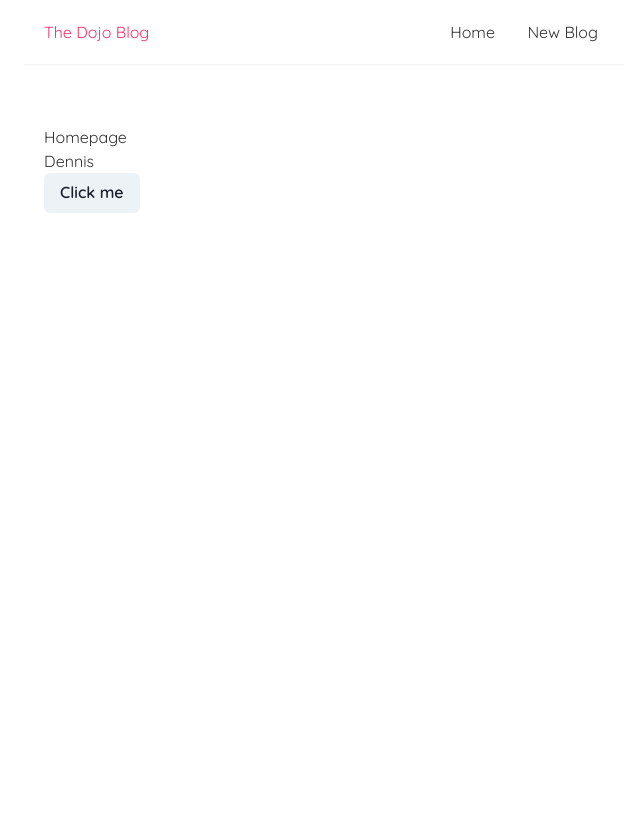
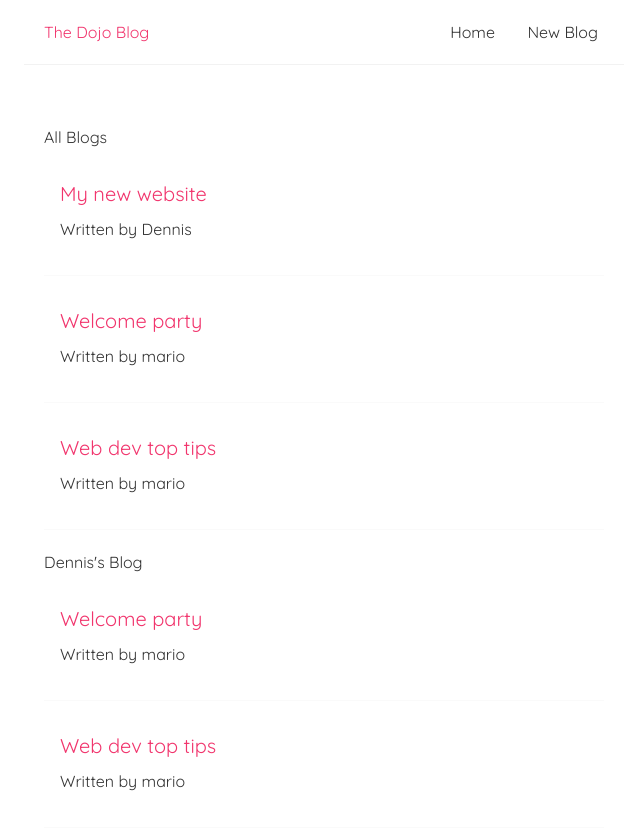
Before and after one commit to Dennis-star1001/Furniture, a React (Create React App) app: page / in a window 1280 px wide. Shown: the top 830 px of the page, without its empty margins (316-956 px from the left). Before the commit the page ends 800 px from the top, so only its background shows below. Built offline with nearby package versions, Linux system fonts and the light colour scheme.

Commit message:
reuseable

```diff
--- a/package.json
+++ b/package.json
@@ -17,7 +17,7 @@
     "web-vitals": "^2.1.4"
   },
   "scripts": {
-    "start": "cross-env NODE_PATH=src react-scripts start",
+    "start": "react-scripts start",
     "build": "react-scripts build",
     "test": "react-scripts test",
     "eject": "react-scripts eject"
--- a/src/containers/App.js
+++ b/src/App.js
@@ -1,7 +1,7 @@
 import { Box, Text } from '@chakra-ui/react'
 import {useState, useEffect} from "react";
-import Navbar from '../Navbar/Navbar';
-import Home from '../Home';
+import Navbar from './Navbar';
+import Home from './Home';
 
 
 
--- /dev/null
+++ b/src/BlogList.js
@@ -0,0 +1,18 @@
+const BlogList = ({blogs,title}) => {
+
+    return (
+        <div className="blog-list">
+            <h2>{title}</h2>
+            {blogs.map((blog) => (
+                <div className="blog-preview" key={blog.id}>
+                    <h2>{blog.title}</h2>
+
+                    <p>Written by {blog.author}</p>
+                    <br />
+                </div>
+            ))}
+        </div>
+    );
+}
+
+export default BlogList;
--- a/src/Home.js
+++ b/src/Home.js
@@ -1,20 +1,22 @@
-import { Box, Button } from "@chakra-ui/react";
+import './index.css'
+import { Box, Button, Text } from "@chakra-ui/react";
 import { useEffect, useState } from "react";
+import BlogList from './BlogList';
 
 const Home = () => {
 
-const [name, setName] = useState('Dennis');
-    const handleClick = (e) => {
-     setName('Temoye')
-    }
+    const [blogs, setBlogs] = useState([
+        { title: 'My new website', body: 'lorem ipsum.....', author: 'Dennis', id: '1' },
+        { title: 'Welcome party', body: 'lorem ipsum.....', author: 'mario', id: '2' },
+        { title: 'Web dev top tips', body: 'lorem ipsum.....', author: 'mario', id: '3' }
+    ]);
+
 
 
     return (
         <Box className="home">
-            <h2>Homepage</h2>
-            <p>{name}</p>
-            <Button onClick={handleClick}>Click me</Button>
-
+            <BlogList blogs={blogs} title="All Blogs" />
+            <BlogList blogs={blogs.filter((e)=> e.author === 'mario')} title="Dennis's Blog" />
         </Box>
     );
 }
--- a/src/Navbar/Navbar.js
+++ b/src/Navbar.js
@@ -1,4 +1,4 @@
-import '../index.css'
+import './index.css'
 
 
 const Navbar = () => {
--- a/src/index.css
+++ b/src/index.css
@@ -33,3 +33,18 @@
   margin: 40px auto;
   padding: 20px;
 }
+
+/* blog preview / list*/
+.blog-preview{
+  padding: 10px 16px;
+  margin: 20px 0;
+  border-bottom: 1px solid #fafafa;
+}
+.blog-preview:hover{
+  box-shadow: 1px 3px 5px rgba(0, 0, 0, 0.1);
+}
+.blog-preview h2{
+  font-size: 20px;
+  color: #f1356d;
+  margin-bottom: 8px;
+}
--- a/src/index.js
+++ b/src/index.js
@@ -1,7 +1,7 @@
 import { ChakraProvider } from '@chakra-ui/react';
 import React from 'react';
 import ReactDOM from 'react-dom/client';
-import App from './containers/App';
+import App from './App';
 
 const root = ReactDOM.createRoot(document.getElementById('root'));
 root.render(
```
Also changed, not shown: 1 other file (tests, documents, lock files or other folders).
